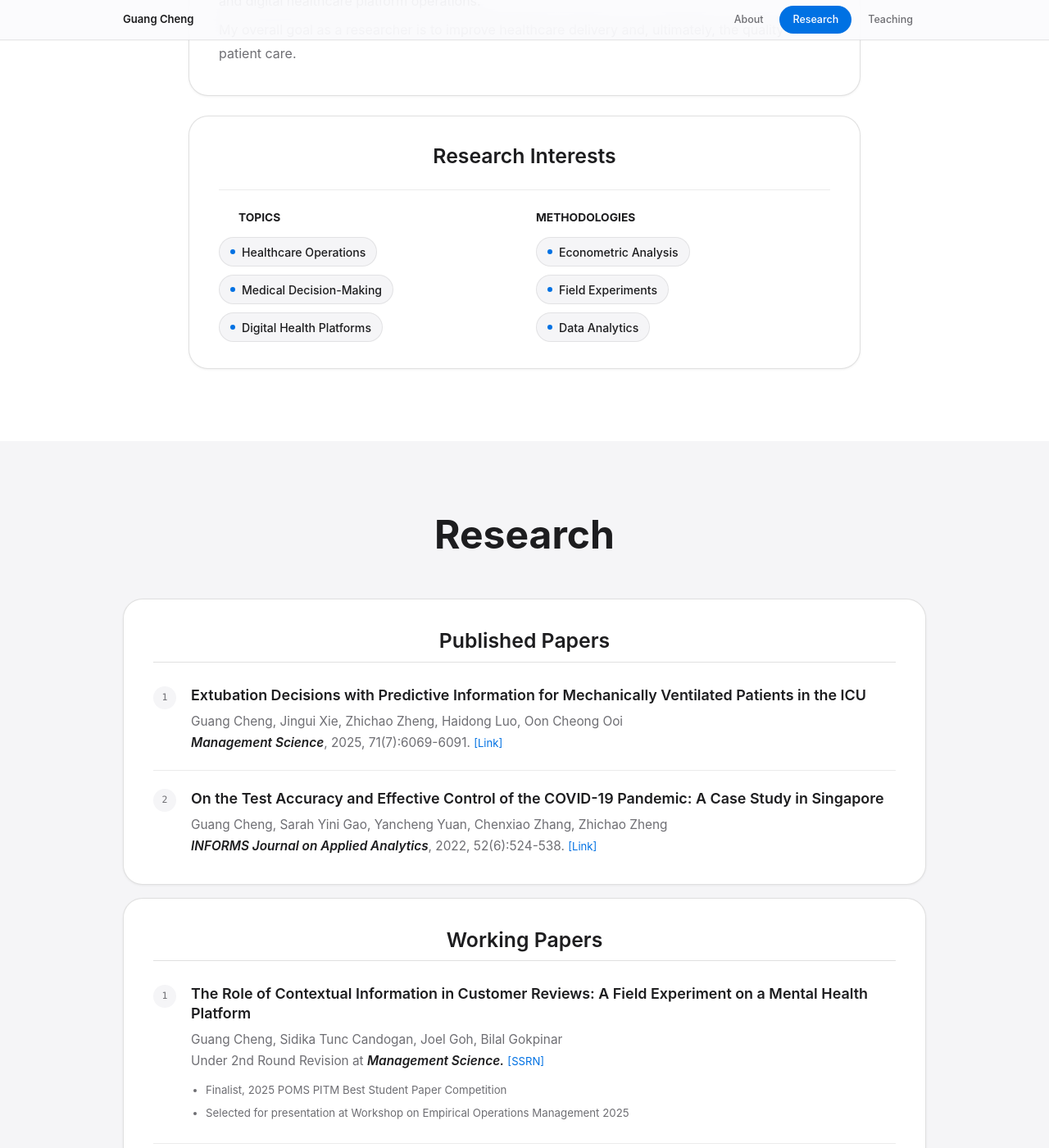
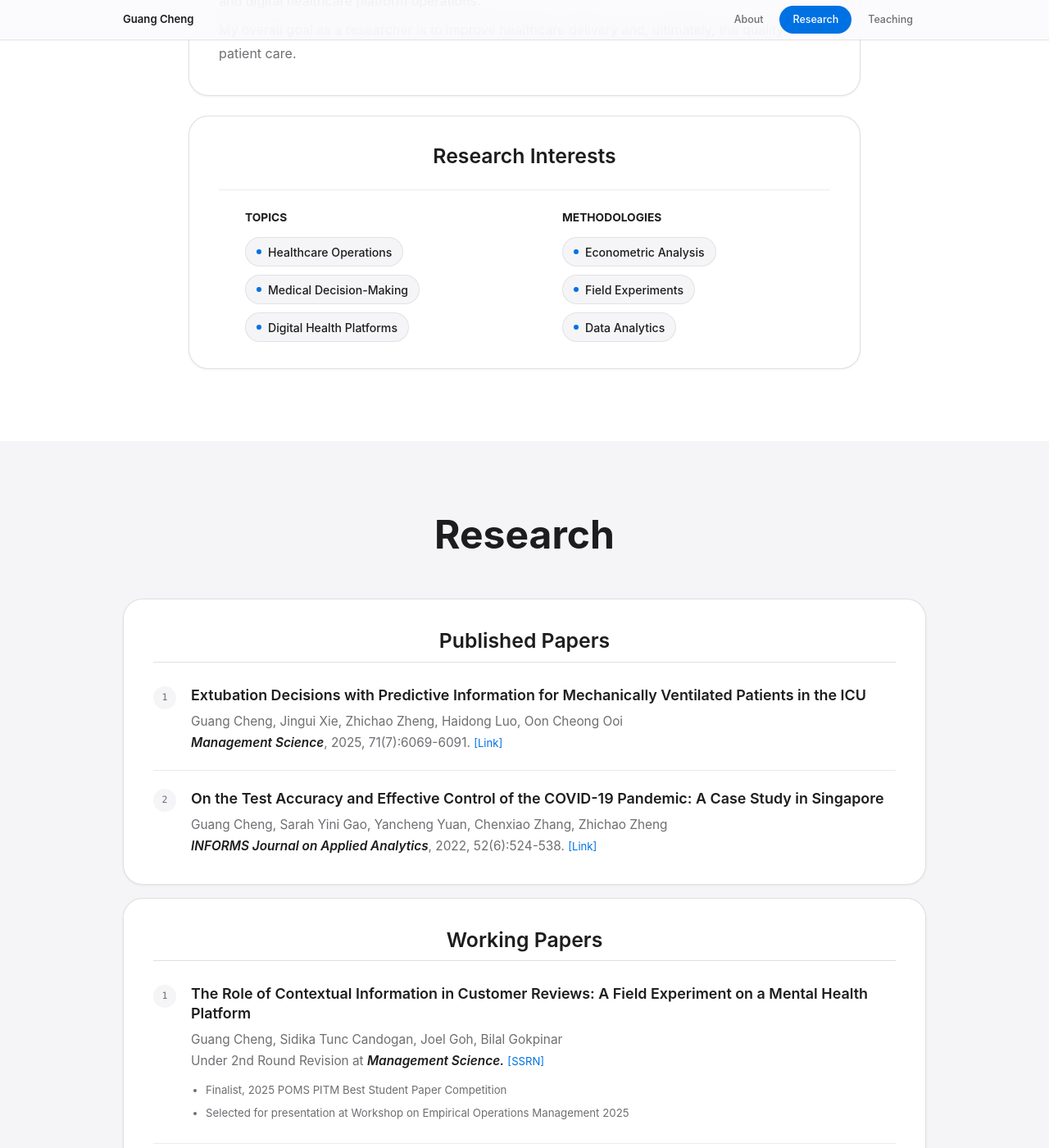
Before and after one commit to gcheng-nus/gcheng-nus.github.io, a Jekyll site: the page built from _pages/about.md, in a window 1280 px wide and 1400 px high, scrolled down 1227 px. Shown: the whole window at 82% size. Built offline with Jekyll 4.4.1, drawn with Linux system fonts in a browser that asks for light colours.

Commit message:
change interest position

```diff
--- a/assets/css/academic.scss
+++ b/assets/css/academic.scss
@@ -387,10 +387,7 @@ body.academic-site {
 
 .interests-grid > div {
   min-width: 0;
-}
-
-.interests-grid > div:first-child .eyebrow {
-  transform: translateX(24px);
+  transform: translateX(32px);
 }
 
 .eyebrow {
```
